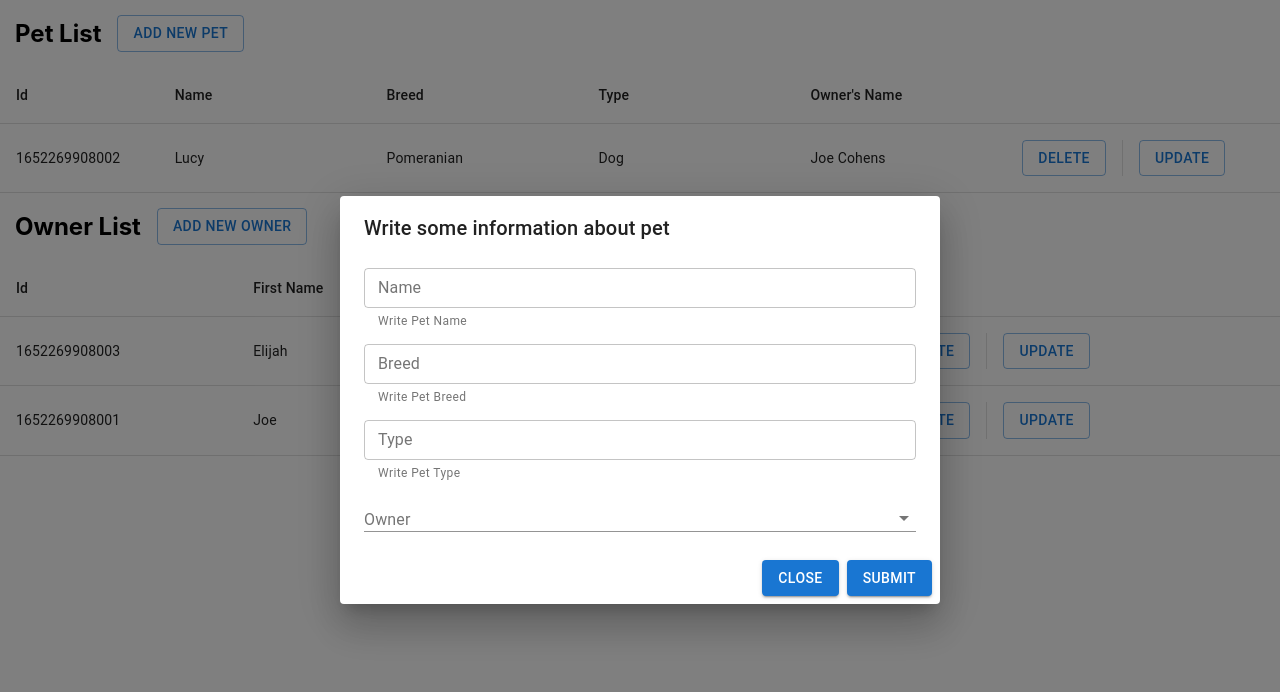
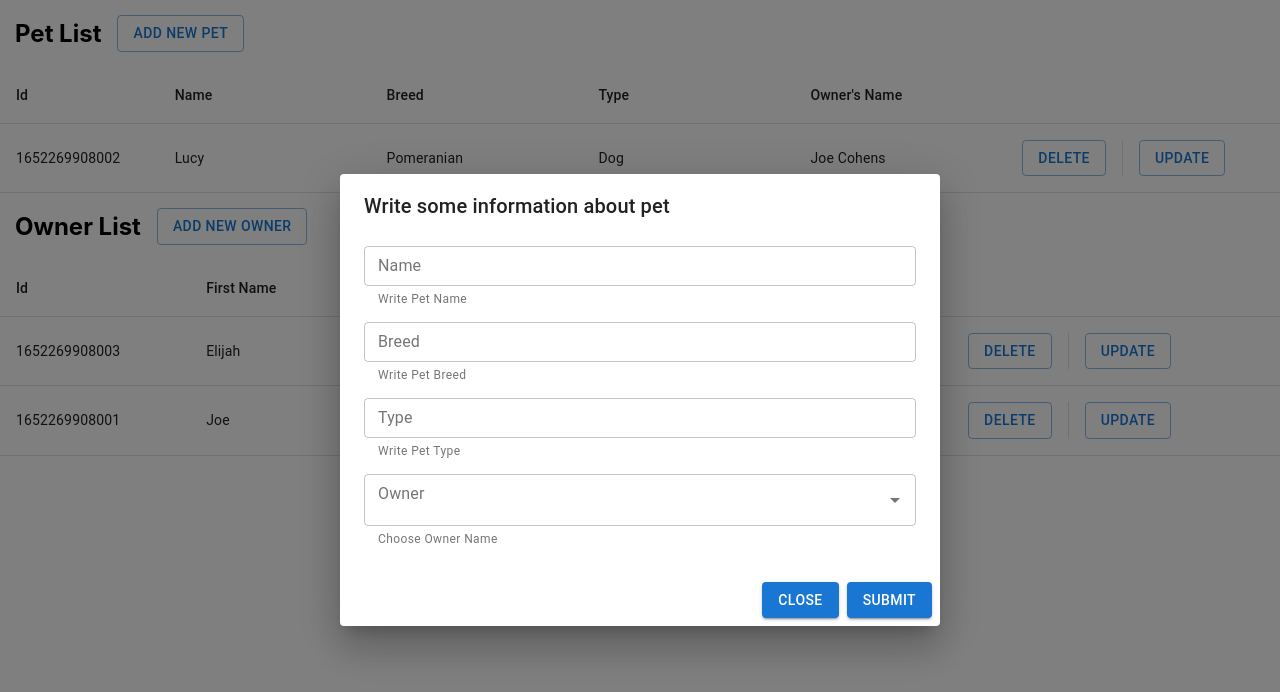
Before and after one commit to iryna-yehorova/react-mobx, a React (Create React App) app: page / in a window 1280 px wide. Both pictures are taken after a click on the button "ADD NEW PET". Shown: the top 692 px of the page. Built offline with nearby package versions, Linux system fonts and the light colour scheme.

Commit message:
add connection owner to pet and pet to owner

```diff
--- a/src/components/OwnerList.js
+++ b/src/components/OwnerList.js
@@ -31,6 +31,7 @@ function OwnerList() {
         { id: 'id', label: 'Id', minWidth: 100 },
         { id: 'firstName', label: 'First Name', minWidth: 150 },
         { id: 'lastName', label: 'Last Name', minWidth: 150 },
+        { id: 'pet', label: 'Pet', minWidth: 150 },
         { id: 'action'}
     ];
 
--- a/src/components/OwnerModal.js
+++ b/src/components/OwnerModal.js
@@ -1,15 +1,20 @@
-import React, { useState, useEffect } from 'react'
+import React, { useState, useEffect, useContext } from 'react'
 import Dialog from '@mui/material/Dialog';
 import DialogActions from '@mui/material/DialogActions';
 import DialogContent from '@mui/material/DialogContent';
 import DialogTitle from '@mui/material/DialogTitle';
 import TextField from "@material-ui/core/TextField"
 import Button from '@mui/material/Button';
+import Autocomplete from '@mui/material/Autocomplete'
+import StateContext from '../helpers/StateContext'
 
 function OwnerModal({onSubmit, title, owner = {}}) {
+    const store = useContext(StateContext)
+
     const [open, setOpen] = useState(false)
     const [ownerFirstName, setOwnerFirstName] = useState('')
     const [ownerLastName, setOwnerLastName] = useState('')
+    const [ownerPets, setOwnerPets] = useState([])
     const [fullInfo, setFullInfo] = useState('')
 
     const handleOpen = () => {
@@ -18,8 +23,6 @@ function OwnerModal({onSubmit, title, owner = {}}) {
 
     const handleClose = () => {
         setOpen(false);
-        setOwnerFirstName('')
-        setOwnerLastName('')
     };
 
     const sendInfo = () => {
@@ -32,16 +35,15 @@ function OwnerModal({onSubmit, title, owner = {}}) {
             id: owner.id || Date.now(),
             firstName: ownerFirstName,
             lastName: ownerLastName,
-            label: `${ownerFirstName} ${ownerLastName}`
+            label: `${ownerFirstName} ${ownerLastName}`,
+            pets: ownerPets
         }
         setFullInfo(info)
-    }, [ownerFirstName, ownerLastName])
+    }, [ownerFirstName, ownerLastName, ownerPets])
 
     useEffect(() => {
-        if(owner.firstName) {
-            setOwnerFirstName(owner.firstName)
-            setOwnerLastName(owner.lastName)
-        }
+        setOwnerFirstName(owner.firstName)
+        setOwnerLastName(owner.lastName)
 }, [owner])
 
     return (
@@ -65,7 +67,7 @@ function OwnerModal({onSubmit, title, owner = {}}) {
                         margin="dense"
                         helperText="Write Owner First Name"
                         fullWidth
-                        value={ownerFirstName}
+                        value={ownerFirstName || ''}
                         onChange={(event) => setOwnerFirstName(event.target.value)}
                     />
                     <TextField
@@ -74,8 +76,23 @@ function OwnerModal({onSubmit, title, owner = {}}) {
                         margin="dense"
                         helperText="Write Owner Last Name"
                         fullWidth
-                        value={ownerLastName}
+                        value={ownerLastName || ''}
                         onChange={(event) => setOwnerLastName(event.target.value)}
+                    />
+                     <Autocomplete
+                        disablePortal
+                        options={store.pets}
+                        onInputChange={(event) => setOwnerPets(event.target.textContent)}
+                        loadingText="Loading list of pets"
+                        renderInput={(params) =>
+                            <TextField {...params}
+                                label="Pet"
+                                variant="outlined"
+                                margin="dense"
+                                helperText="Choose Pet"
+                                fullWidth
+                            />
+                        }
                     />
                 </DialogContent>
                 <DialogActions>
--- a/src/components/PetModal.js
+++ b/src/components/PetModal.js
@@ -93,7 +93,15 @@ function PetModal({onSubmit, title, pet, ownerList}) {
                         options={ownerList ? ownerList : []}
                         onInputChange={(event) => setPetOwner(event.target.textContent)}
                         loadingText="Loading list of owners"
-                        renderInput={(params) => <TextField {...params} label="Owner" />}
+                        renderInput={(params) =>
+                            <TextField {...params}
+                                label="Owner"
+                                variant="outlined"
+                                margin="dense"
+                                helperText="Choose Owner Name"
+                                fullWidth
+                            />
+                        }
                     />
                 </DialogContent>
                 <DialogActions>
--- a/src/state/PetStore.js
+++ b/src/state/PetStore.js
@@ -23,6 +23,7 @@ class PetOwnerStore {
 
     //pets
     createPet(pet = { id: 0, name: '', type: '', breed: '', owner: null }) {
+        pet.label = pet.name
         this.pets.push(pet)
     }
 
```
